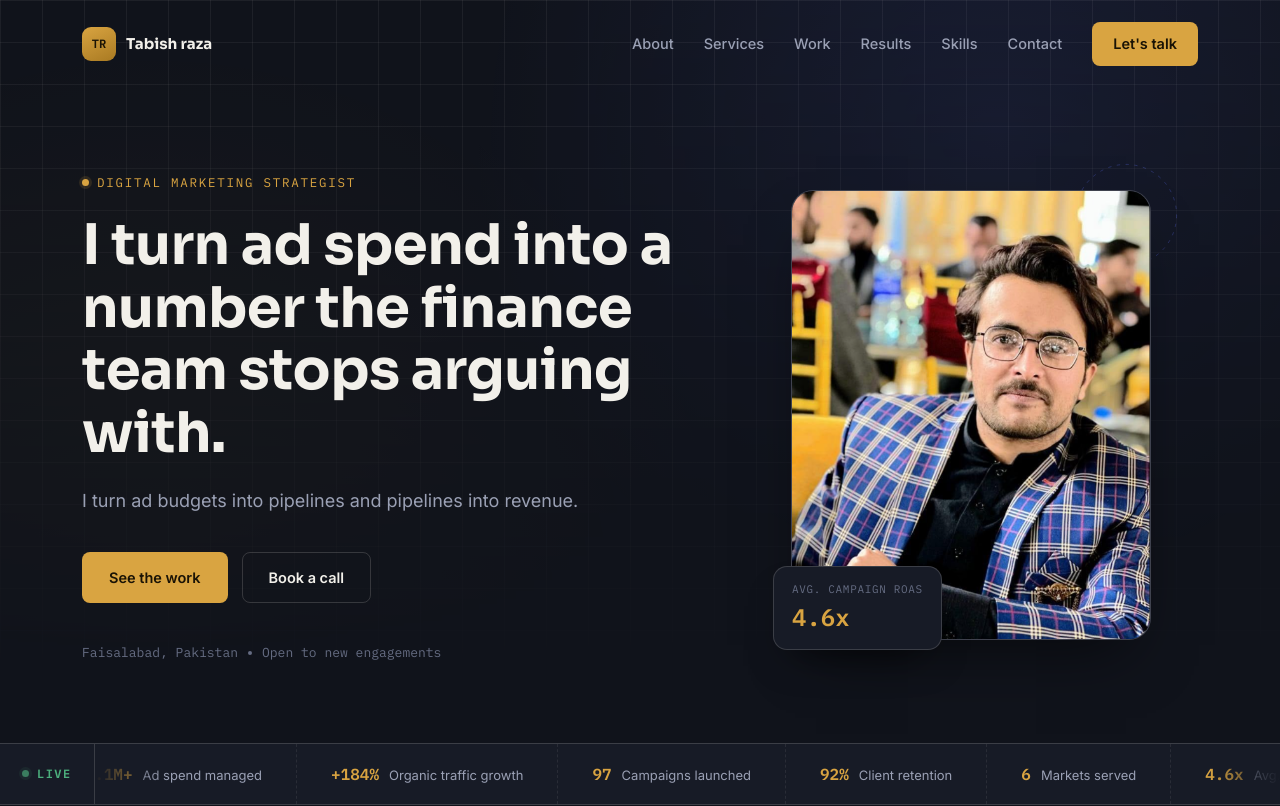
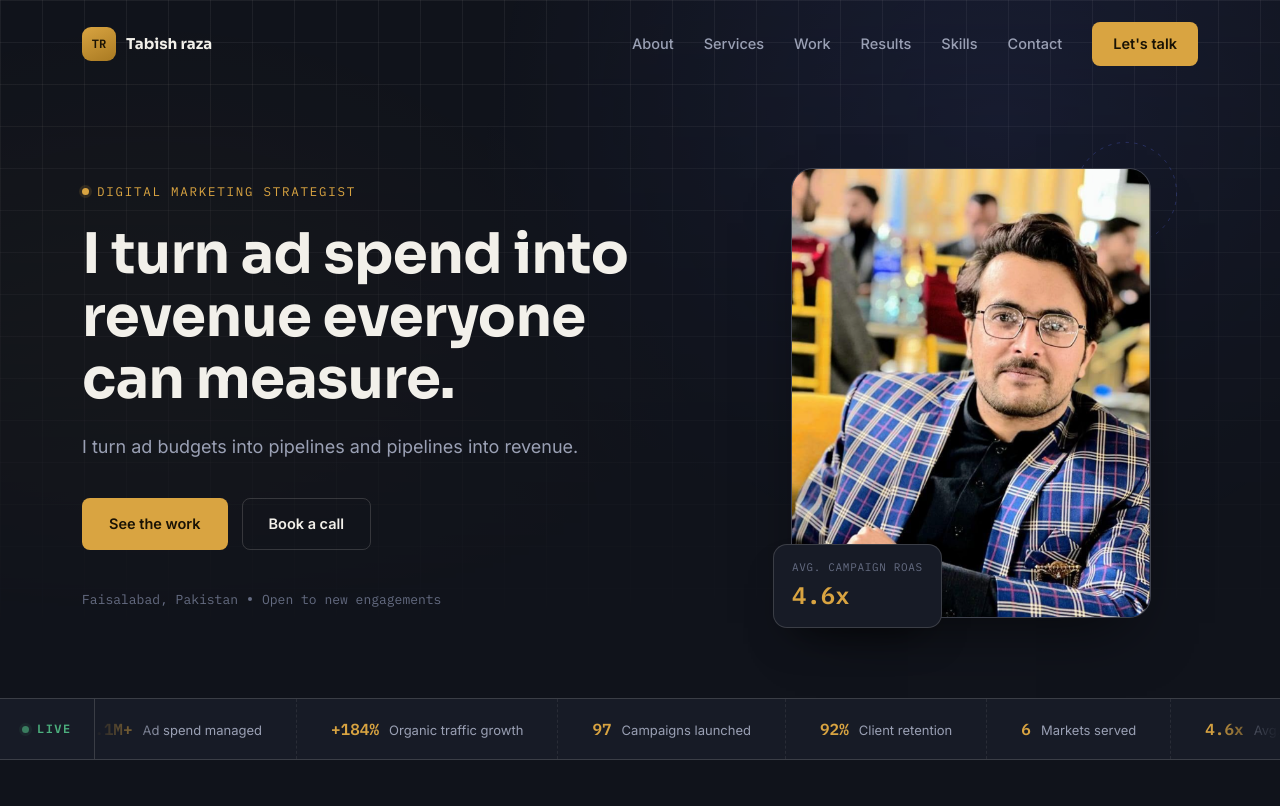
Before and after one commit to tabishraza2358-rgb/tabish-portfolio, a React (Vite) app: page / in a window 1280 px wide. Shown: the top 806 px of the page. Built offline with nearby package versions, Linux system fonts and the light colour scheme.

Commit message:
Update Hero.jsx

```diff
--- a/src/components/Hero.jsx
+++ b/src/components/Hero.jsx
@@ -12,7 +12,7 @@ function Hero() {
         <div className="hero__copy">
           <span className="eyebrow">{profile.role}</span>
           <h1 className="hero__headline">
-            I turn ad spend into a number the finance team stops arguing with.
+           I turn ad spend into revenue everyone can measure.
           </h1>
           <p className="hero__tagline">{profile.tagline}</p>
 
```
